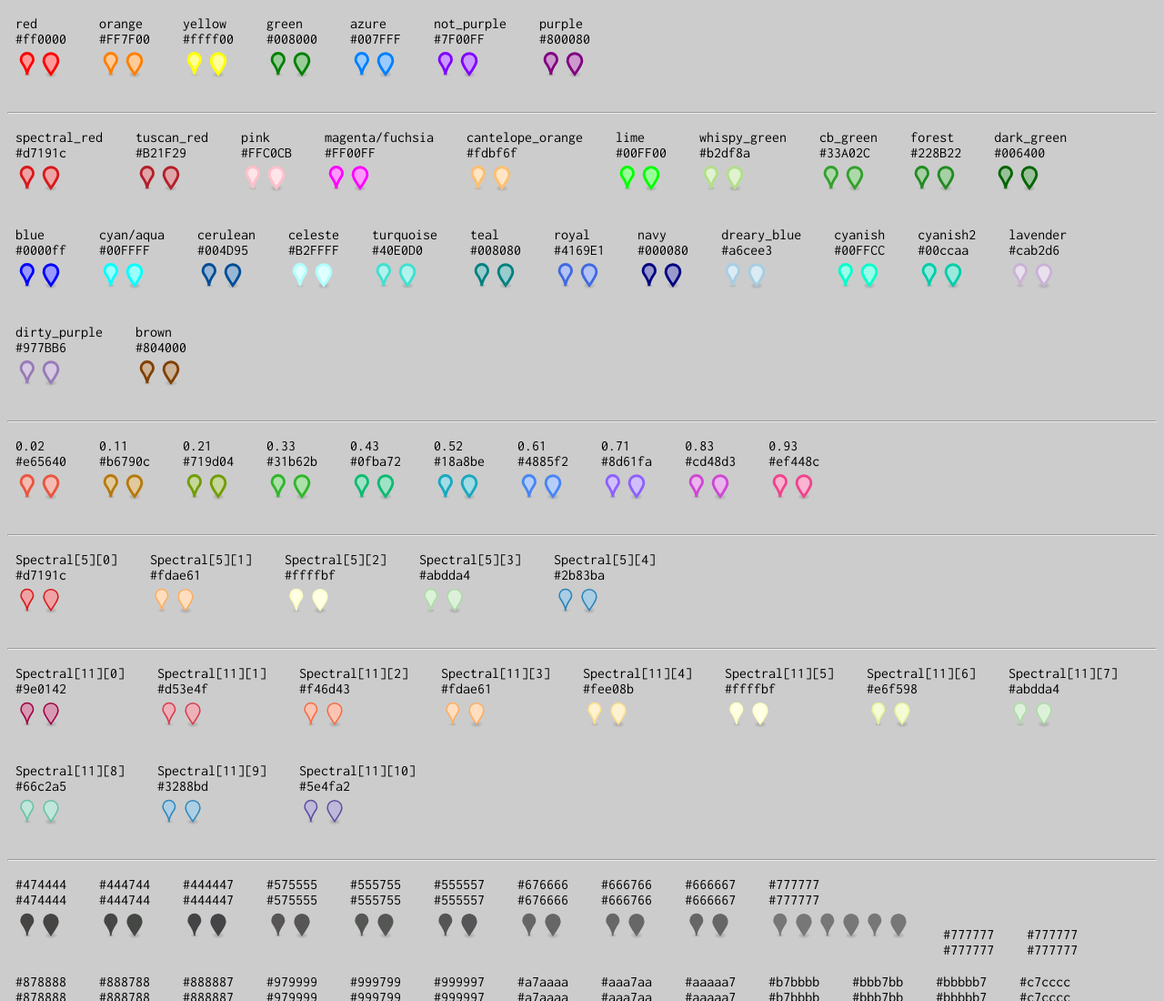
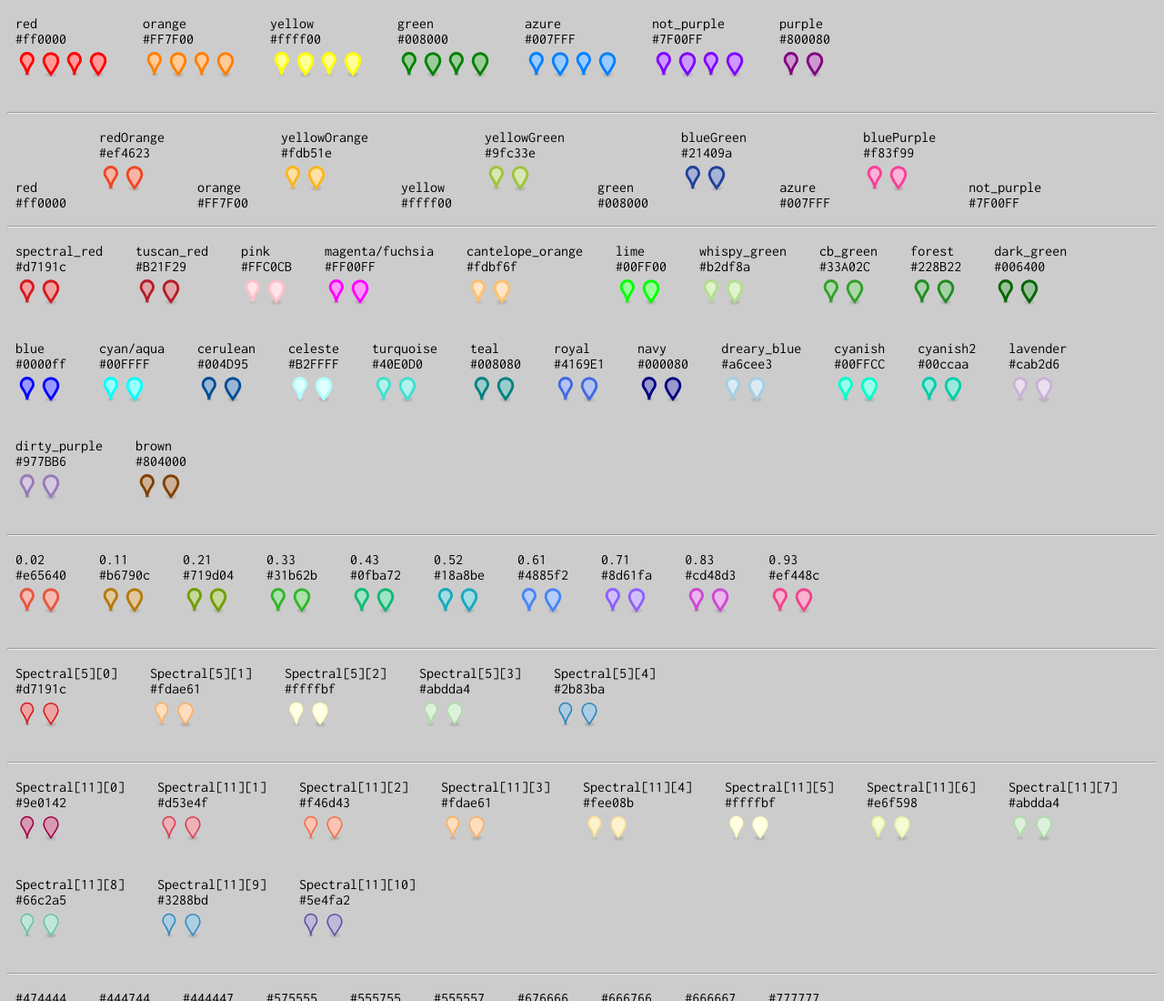
Before and after one commit to jhnklly/svg2png, a plain HTML site: page index.html in a window 1280 px wide. Shown: the top 1100 px of the page at 91% size. Drawn offline with Linux system fonts and the light colour scheme.

Commit message:
Add Itten/Munsellish "primary_plus_colors"

```diff
--- a/index.html
+++ b/index.html
@@ -64,6 +64,20 @@ primary_colors = {
   azure: '#007FFF',
   not_purple: '#7F00FF',
   purple: '#800080'
+};
+primary_plus_colors = {
+  red: '#ff0000',
+  redOrange: '#ef4623',
+  orange: '#FF7F00',
+  yellowOrange: '#fdb51e',
+  yellow: '#ffff00',
+  yellowGreen: '#9fc33e',
+  green: '#008000',
+  blueGreen: '#21409a',
+  azure: '#007FFF',
+  bluePurple: '#f83f99',
+  not_purple: '#7F00FF',
+  //purple: '#800080'
 };
 colors = {
   spectral_red: '#d7191c',
@@ -223,6 +237,13 @@ console.log(style_str);
 
 for (var clr in primary_colors) {
   processHexAndHalfTones(primary_colors[clr]);
+}
+
+var hr = document.createElement('hr');
+document.getElementsByTagName('body')[0].appendChild(hr);
+
+for (var clr in primary_plus_colors) {
+  processHexAndHalfTones(primary_plus_colors[clr]);
 }
 
 var hr = document.createElement('hr');
```
